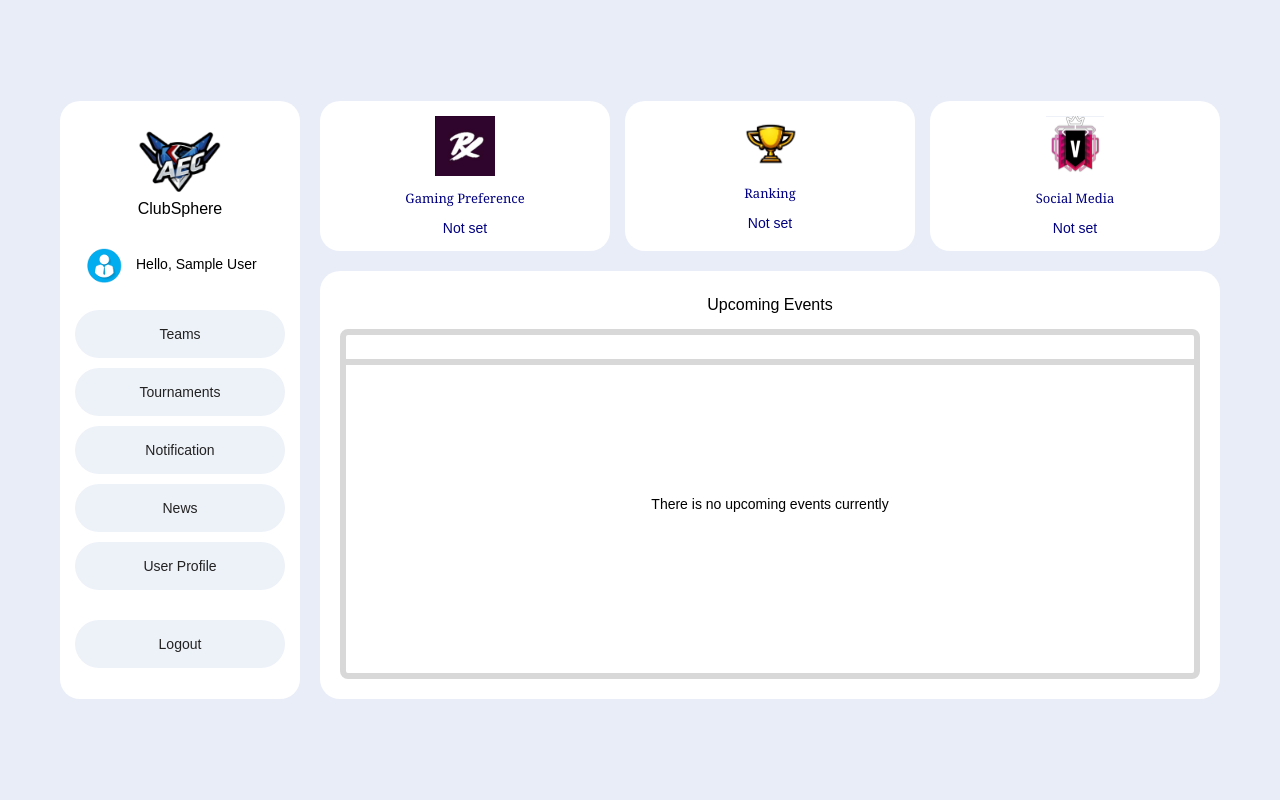
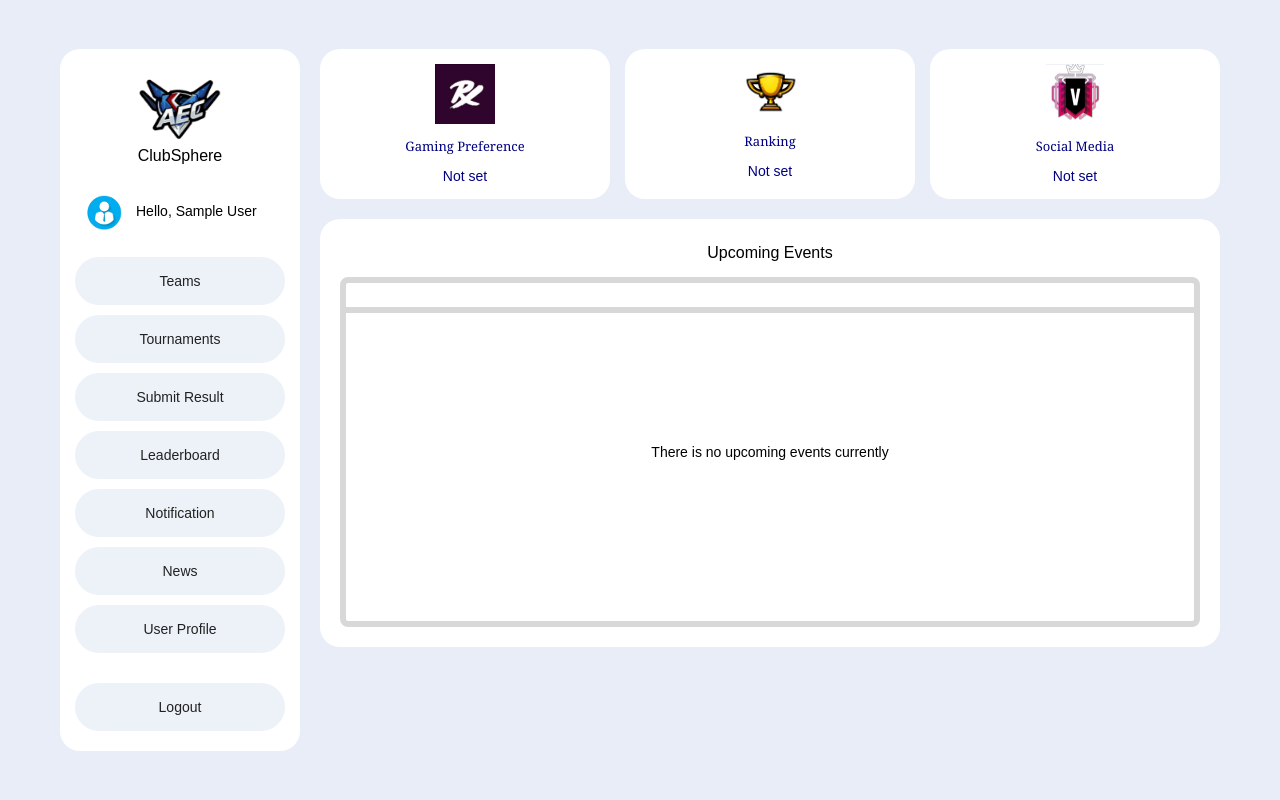
Before and after one commit to BHowlader/esports-management, a PHP site: page /Views/memberDashboard.php in a window 1280 px wide. Run offline with PHP 8.4, Linux system fonts and the light colour scheme; the visitor is signed in with stand-in values (Sample User, id 1); data comes from the database, SQL or seed files in the repository.

Commit message:
add Submit Result and Leaderboard to member menu

```diff
--- a/ClubSphere/Views/memberDashboard.php
+++ b/ClubSphere/Views/memberDashboard.php
@@ -40,6 +40,10 @@ require_once "../Controls/memberDashboardControls.php";
                 <a href="teams.php">Teams</a>
 
                 <a href="tournaments.php">Tournaments</a>
+
+                <a href="submitResult.php">Submit Result</a>
+
+                <a href="leaderboard.php">Leaderboard</a>
 
                 <a href="alerts.php">Notification</a>
 
```
